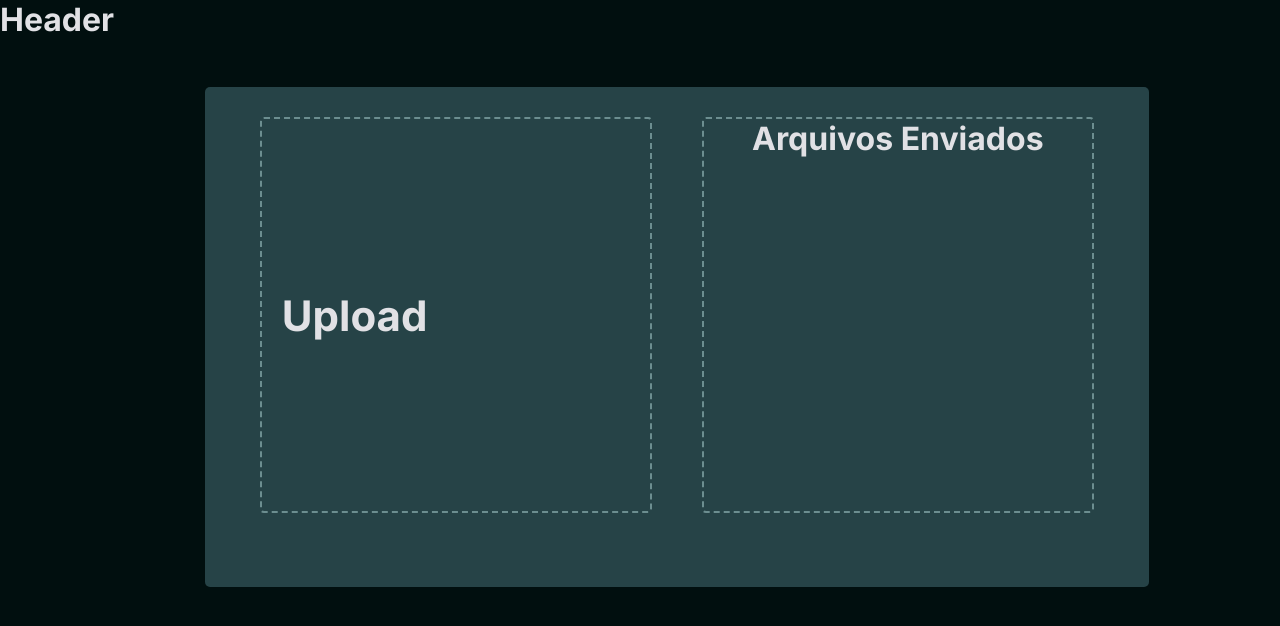
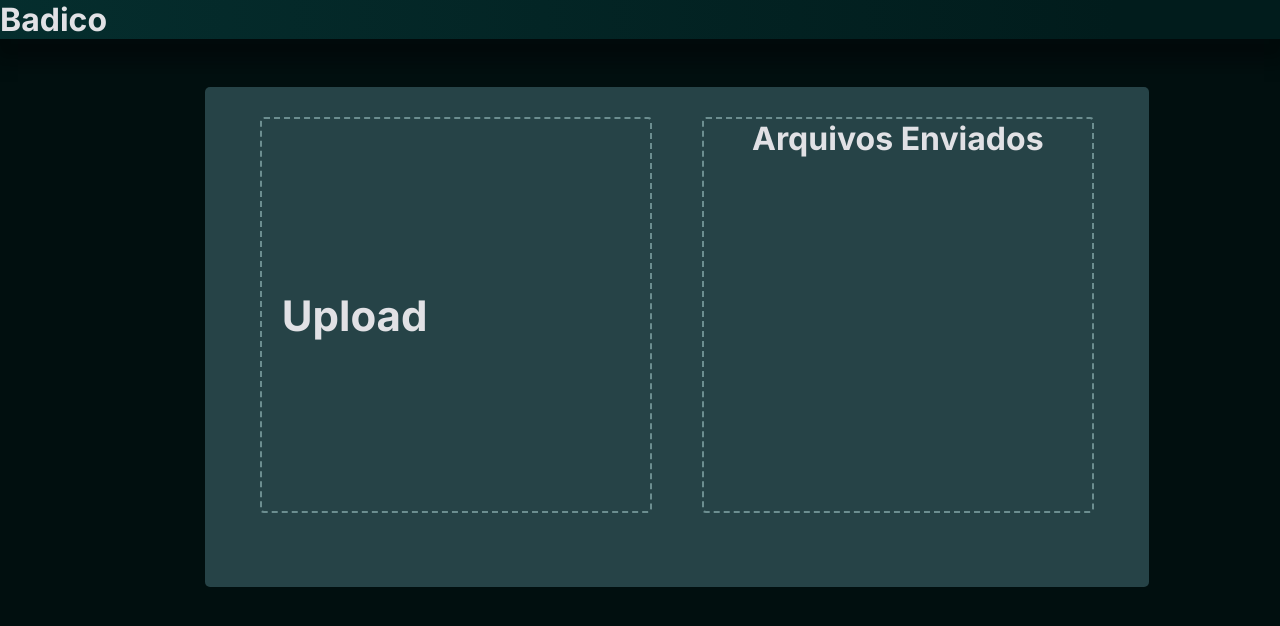
Before and after one commit to badico-cloud-hub/upload-app-s3-course, a Next.js app: page / in a window 1280 px wide. Shown: the top 626 px of the page. Built offline with nearby package versions, Linux system fonts and the light colour scheme.

Commit message:
feat(src/components/Header) change component header

```diff
--- a/src/Components/Header/index.tsx
+++ b/src/Components/Header/index.tsx
@@ -3,7 +3,7 @@ import { Container } from './styles';
 export default function Header() {
   return (
     <Container>
-      <h1>Header</h1>
+      <h1>Badico</h1>
     </Container>
   );
 }
--- a/src/Components/Header/styles.ts
+++ b/src/Components/Header/styles.ts
@@ -1,5 +1,9 @@
 import styled from 'styled-components';
 
-export const Container = styled.div`
+export const Container = styled.header`
+  width: 100%;
 
+  background: linear-gradient(269.57deg, #011c1c 12.93%, #052e2e 102.24%);
+
+  box-shadow: 0px 16px 16px 8px rgba(0, 4, 5, 0.4);
 `;
```
